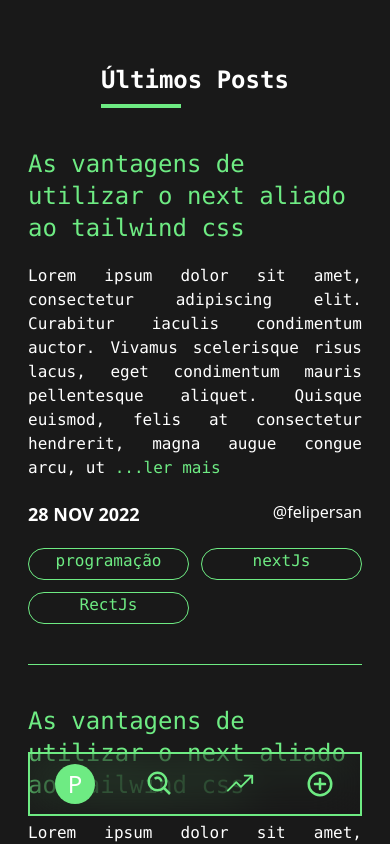
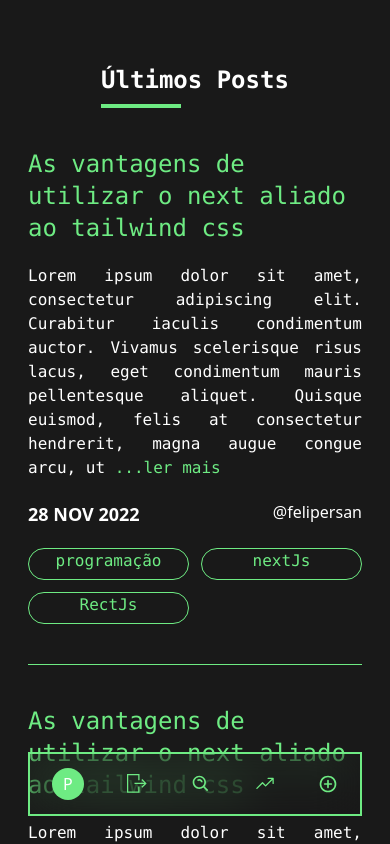
Before and after one commit to felipersan/next-blog, a Next.js app: page / in a window 390 px wide. Shown: the top 844 px of the page. Built offline with nearby package versions, Linux system fonts and the light colour scheme.

Commit message:
att - menu mobile

```diff
--- a/public/assets/index.tsx
+++ b/public/assets/index.tsx
@@ -1,4 +1,4 @@
-export const SearchIcon = ({ color = "#069CD1", size = 18 }: any) => (
+export const SearchIcon = ({ color = '#069CD1', size = 18 }: any) => (
   <svg
     xmlns="http://www.w3.org/2000/svg"
     width={size}
@@ -15,9 +15,9 @@ export const SearchIcon = ({ color = "#069CD1", size = 18 }: any) => (
       d="M11.412 8.586c.379.38.588.882.588 1.414h2a3.977 3.977 0 0 0-1.174-2.828c-1.514-1.512-4.139-1.512-5.652 0l1.412 1.416c.76-.758 2.07-.756 2.826-.002z"
     />
   </svg>
-);
+)
 
-export const TrendIcon = ({ color = "#069CD1", size = 18 }: any) => (
+export const TrendIcon = ({ color = '#069CD1', size = 18 }: any) => (
   <svg
     xmlns="http://www.w3.org/2000/svg"
     width={size}
@@ -30,9 +30,9 @@ export const TrendIcon = ({ color = "#069CD1", size = 18 }: any) => (
       d="M240 56v64a8 8 0 0 1-16 0V75.3l-82.3 82.4a8.1 8.1 0 0 1-11.4 0L96 123.3l-66.3 66.4a8.2 8.2 0 0 1-11.4 0a8.1 8.1 0 0 1 0-11.4l72-72a8.1 8.1 0 0 1 11.4 0l34.3 34.4L212.7 64H168a8 8 0 0 1 0-16h64a8 8 0 0 1 8 8Z"
     />
   </svg>
-);
+)
 
-export const AddIcon = ({ color = "#069CD1", size = 18 }: any) => (
+export const AddIcon = ({ color = '#069CD1', size = 18 }: any) => (
   <svg
     xmlns="http://www.w3.org/2000/svg"
     width={size}
@@ -45,4 +45,19 @@ export const AddIcon = ({ color = "#069CD1", size = 18 }: any) => (
       d="M12 17q.425 0 .713-.288Q13 16.425 13 16v-3h3.025q.425 0 .7-.288Q17 12.425 17 12t-.288-.713Q16.425 11 16 11h-3V7.975q0-.425-.287-.7Q12.425 7 12 7t-.712.287Q11 7.575 11 8v3H7.975q-.425 0-.7.287Q7 11.575 7 12t.287.712Q7.575 13 8 13h3v3.025q0 .425.288.7q.287.275.712.275Zm0 5q-2.075 0-3.9-.788q-1.825-.787-3.175-2.137q-1.35-1.35-2.137-3.175Q2 14.075 2 12t.788-3.9q.787-1.825 2.137-3.175q1.35-1.35 3.175-2.138Q9.925 2 12 2t3.9.787q1.825.788 3.175 2.138q1.35 1.35 2.137 3.175Q22 9.925 22 12t-.788 3.9q-.787 1.825-2.137 3.175q-1.35 1.35-3.175 2.137Q14.075 22 12 22Zm0-10Zm0 8q3.325 0 5.663-2.337Q20 15.325 20 12t-2.337-5.663Q15.325 4 12 4T6.338 6.337Q4 8.675 4 12t2.338 5.663Q8.675 20 12 20Z"
     />
   </svg>
-);
+)
+
+export const LeaveIcon = ({ color = '#069CD1', size = 18 }: any) => (
+  <svg
+    xmlns="http://www.w3.org/2000/svg"
+    width={size}
+    height={size}
+    preserveAspectRatio="xMidYMid meet"
+    viewBox="0 0 2048 2048"
+  >
+    <path
+      fill={color}
+      d="m2011 960l-446 445l-90-90l291-291H768V896h998l-291-291l90-90l446 445zm-859 320h128v640H0V0h1280v640h-128V128H128v1664h1024v-512z"
+    />
+  </svg>
+)
--- a/src/components/global/NavBar/index.tsx
+++ b/src/components/global/NavBar/index.tsx
@@ -1,10 +1,20 @@
 import Link from 'next/link'
-import { AddIcon, SearchIcon, TrendIcon } from '../../../../public/assets'
+import {
+  AddIcon,
+  LeaveIcon,
+  SearchIcon,
+  TrendIcon
+} from '../../../../public/assets'
 
 export default function NavBar() {
   const menu = [
     { icon: <SearchIcon color={'#6EEB83'} size={30} />, title: 'Search' },
     { icon: <TrendIcon color={'#6EEB83'} size={30} />, title: 'Trending' }
+  ]
+
+  const menuMobile = [
+    { icon: <SearchIcon color={'#6EEB83'} size={20} />, title: 'Search' },
+    { icon: <TrendIcon color={'#6EEB83'} size={20} />, title: 'Trending' }
   ]
   return (
     <>
@@ -14,6 +24,13 @@ export default function NavBar() {
             <span className="text-4xl text-white">P</span>
           </Link>
         </div>
+        <Link
+          className="cursor-pointer flex flex-col items-center"
+          href={`/login`}
+        >
+          <LeaveIcon color={'#6EEB83'} size={30} />
+          <p className="text-white">Sair</p>
+        </Link>
         <nav>
           <ul className="flex flex-col gap-y-10">
             {menu.map((row: any, key: number) => (
@@ -47,13 +64,21 @@ export default function NavBar() {
           id={'menuMobile'}
         >
           <div className=" flex flex-col items-center align-middle justify-center">
-            <div className="bg-emphasis-primary h-10 w-10 rounded-full flex items-center justify-center ">
+            <div className="bg-emphasis-primary h-8 w-8 rounded-full flex items-center justify-center ">
               <Link href="/">
-                <span className="text-2xl text-white">P</span>
+                <span className="text-1xl text-white">P</span>
               </Link>
             </div>
           </div>
-          {menu.map((row: any, key: number) => (
+          <div className=" flex flex-col items-center align-middle justify-center">
+            <Link
+              className="cursor-pointer flex flex-col items-center"
+              href={`/login`}
+            >
+              <LeaveIcon color={'#6EEB83'} size={20} />
+            </Link>
+          </div>
+          {menuMobile.map((row: any, key: number) => (
             <Link
               key={key}
               className=" flex flex-col items-center align-middle justify-center"
@@ -66,7 +91,7 @@ export default function NavBar() {
             className="cursor-pointer flex flex-col items-center align-middle justify-center"
             href={`/create`}
           >
-            <AddIcon color={'#6EEB83'} size={30} />
+            <AddIcon color={'#6EEB83'} size={20} />
           </Link>
         </div>
       </main>
```
